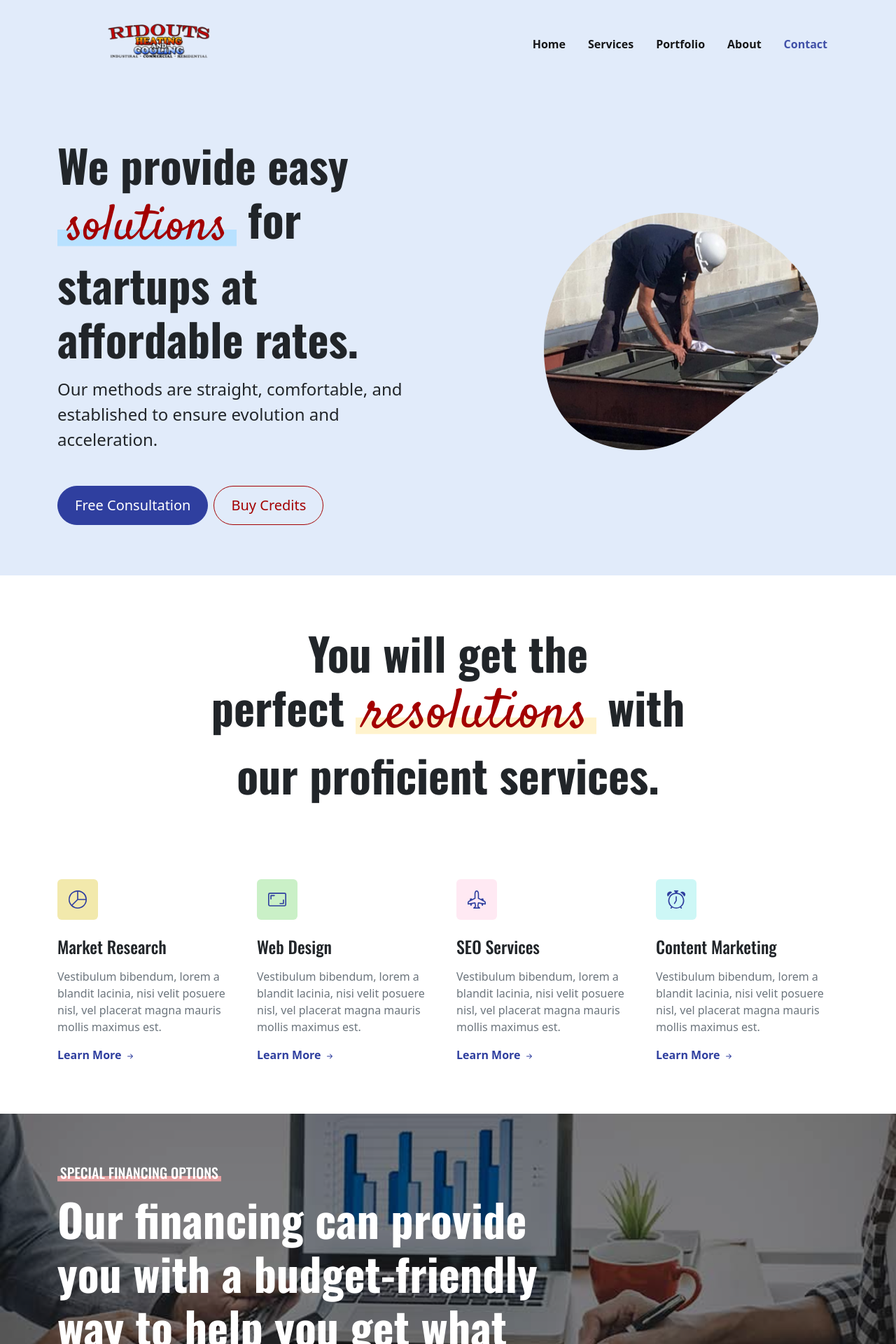
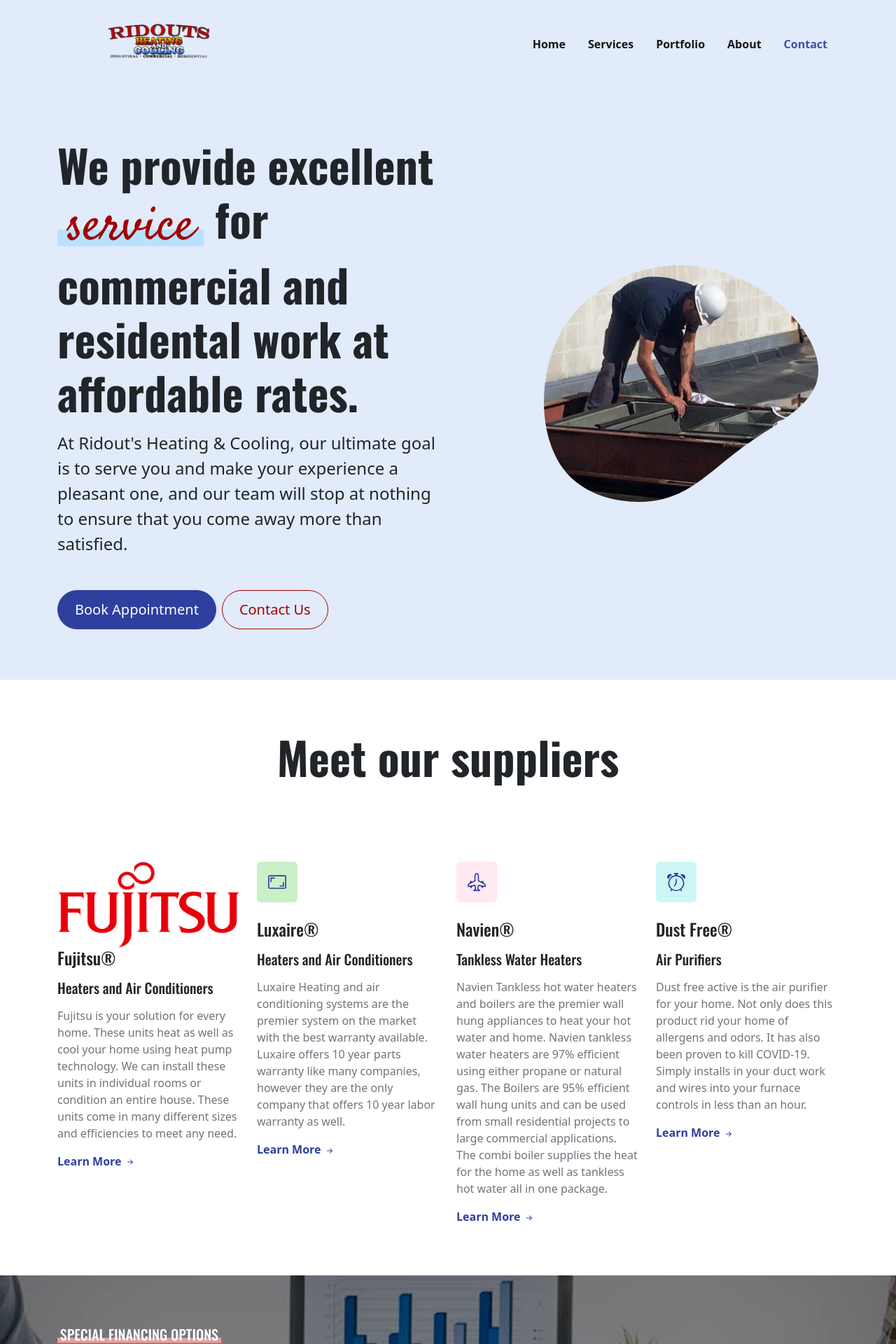
Before and after one commit to Tridout1/ridoutshvac, a Python web app: template flask/templates/homepage.html in a window 1280 px wide. Shown: the top 1920 px of the page at 70% size. Run offline with Jinja, Linux system fonts and the light colour scheme; the template is opened without the code that fills it, so the values that code supplies are empty; some libraries are stand-ins or nearby versions.

Commit message:
Suppliers info and some button links

```diff
--- a/flask/templates/homepage.html
+++ b/flask/templates/homepage.html
@@ -73,11 +73,11 @@
     <div class="container overflow-hidden">
       <div class="row gy-5 gy-lg-0 align-items-lg-center justify-content-lg-between">
         <div class="col-12 col-lg-6 order-1 order-lg-0">
-          <h1 class="display-3 fw-bolder mb-3">We provide easy <br><mark class="wave-highlight wave-highlight-blue"><span class="wave-font-hw display-2 text-accent fw-normal">solutions</span></mark> for startups at affordable rates.</h1>
-          <p class="fs-4 mb-5">Our methods are straight, comfortable, and established to ensure evolution and acceleration.</p>
+          <h1 class="display-3 fw-bolder mb-3">We provide excellent  <br><mark class="wave-highlight wave-highlight-blue"><span class="wave-font-hw display-2 text-accent fw-normal">service</span></mark> for commercial and residental work at affordable rates.</h1>
+          <p class="fs-4 mb-5">At Ridout's Heating & Cooling, our ultimate goal is to serve you and make your experience a pleasant one, and our team will stop at nothing to ensure that you come away more than satisfied.</p>
           <div class="d-grid gap-2 d-sm-flex">
-            <button type="button" class="btn btn-primary btn-2xl rounded-pill px-4 gap-3">Free Consultation</button>
-            <button type="button" class="btn btn-outline-primaryx btn-outline-accent btn-2xl rounded-pill px-4">Buy Credits</button>
+            <button type="button" onclick="window.location.href='https://customer.dispatch.me/booking?account_id=37&org_id=1195051';" class="btn btn-primary btn-2xl rounded-pill px-4 gap-3">Book Appointment</button>
+            <button type="button" onclick="window.location.href='mailto:information@ridoutshvac.com?subject=Website%20Contact%20Form';" class="btn btn-outline-primaryx btn-outline-accent btn-2xl rounded-pill px-4">Contact Us</button>
           </div>
         </div>
         <div class="col-12 col-lg-5 text-center">
@@ -96,28 +96,30 @@
       <div class="container mb-5 mb-md-6 mb-xl-10">
         <div class="row justify-content-md-center">
           <div class="col-12 col-md-10 col-lg-9 col-xl-8 col-xxl-7 text-center">
-            <h2 class="display-3 fw-bolder mb-4">You will get the <br>perfect <mark class="wave-highlight wave-highlight-yellow"><span class="wave-font-hw display-1 text-accent fw-normal">resolutions</span></mark> with our proficient services.</h2>
+            <!-- <h2 class="display-3 fw-bolder mb-4">You will get the <br>perfect
+              <mark class="wave-highlight wave-highlight-yellow"><span class="wave-font-hw display-1 text-accent fw-normal">resolutions</span></mark>
+               with our proficient services.</h2> -->
+               <h2 class="display-3 fw-bolder mb-4">Meet our suppliers</h2>
           </div>
         </div>
       </div>
 
       <div class="container overflow-hidden">
         <div class="row gy-5 gy-md-6 gx-md-4 gy-lg-0 gx-xxl-5">
+
           <div class="col-12 col-sm-6 col-lg-3">
-            <div class="badge wave-bg-yellow text-primary p-3 mb-4">
-              <svg xmlns="http://www.w3.org/2000/svg" width="26" height="26" fill="currentColor" class="bi bi-pie-chart" viewBox="0 0 16 16">
-                <path d="M7.5 1.018a7 7 0 0 0-4.79 11.566L7.5 7.793V1.018zm1 0V7.5h6.482A7.001 7.001 0 0 0 8.5 1.018zM14.982 8.5H8.207l-4.79 4.79A7 7 0 0 0 14.982 8.5zM0 8a8 8 0 1 1 16 0A8 8 0 0 1 0 8z" />
-              </svg>
-            </div>
-            <h4 class="mb-3">Market Research</h4>
-            <p class="mb-3 text-secondary">Vestibulum bibendum, lorem a blandit lacinia, nisi velit posuere nisl, vel placerat magna mauris mollis maximus est.</p>
-            <a href="#!" class="fw-bold text-decoration-none link-primary">
+            <img class="img-fluid bsb-scale-up bsb-hover-scale" loading="lazy" src="./static/img/branding/Fujitsu-Logo.png" alt="">
+            <h4 class="mb-3">Fujitsu®</h4>
+            <h5 class="mb-3">Heaters and Air Conditioners</h5>
+            <p class="mb-3 text-secondary">Fujitsu is your solution for every home. These units heat as well as cool your home using heat pump technology. We can install these units in individual rooms or condition an entire house. These units come in many different sizes and efficiencies to meet any need.</p>
+            <a href="https://www.fujitsugeneral.com/" class="fw-bold text-decoration-none link-primary">
               Learn More
               <svg xmlns="http://www.w3.org/2000/svg" width="16" height="16" fill="currentColor" class="bi bi-arrow-right-short" viewBox="0 0 16 16">
                 <path fill-rule="evenodd" d="M4 8a.5.5 0 0 1 .5-.5h5.793L8.146 5.354a.5.5 0 1 1 .708-.708l3 3a.5.5 0 0 1 0 .708l-3 3a.5.5 0 0 1-.708-.708L10.293 8.5H4.5A.5.5 0 0 1 4 8z" />
               </svg>
             </a>
           </div>
+
           <div class="col-12 col-sm-6 col-lg-3">
             <div class="badge wave-bg-green text-primary p-3 mb-4">
               <svg xmlns="http://www.w3.org/2000/svg" width="26" height="26" fill="currentColor" class="bi bi-aspect-ratio" viewBox="0 0 16 16">
@@ -125,30 +127,34 @@
                 <path d="M2 4.5a.5.5 0 0 1 .5-.5h3a.5.5 0 0 1 0 1H3v2.5a.5.5 0 0 1-1 0v-3zm12 7a.5.5 0 0 1-.5.5h-3a.5.5 0 0 1 0-1H13V8.5a.5.5 0 0 1 1 0v3z" />
               </svg>
             </div>
-            <h4 class="mb-3">Web Design</h4>
-            <p class="mb-3 text-secondary">Vestibulum bibendum, lorem a blandit lacinia, nisi velit posuere nisl, vel placerat magna mauris mollis maximus est.</p>
-            <a href="#!" class="fw-bold text-decoration-none link-primary">
+            <h4 class="mb-3">Luxaire®</h4>
+            <h5 class="mb-3">Heaters and Air Conditioners</h5>
+            <p class="mb-3 text-secondary">Luxaire Heating and air conditioning systems are the premier system on the market with the best warranty available. Luxaire offers 10 year parts warranty like many companies, however they are the only company that offers 10 year labor warranty as well.</p>
+            <a href="https://www.luxaire.com/" class="fw-bold text-decoration-none link-primary">
               Learn More
               <svg xmlns="http://www.w3.org/2000/svg" width="16" height="16" fill="currentColor" class="bi bi-arrow-right-short" viewBox="0 0 16 16">
                 <path fill-rule="evenodd" d="M4 8a.5.5 0 0 1 .5-.5h5.793L8.146 5.354a.5.5 0 1 1 .708-.708l3 3a.5.5 0 0 1 0 .708l-3 3a.5.5 0 0 1-.708-.708L10.293 8.5H4.5A.5.5 0 0 1 4 8z" />
               </svg>
             </a>
           </div>
+
           <div class="col-12 col-sm-6 col-lg-3">
             <div class="badge wave-bg-pink text-primary p-3 mb-4">
               <svg xmlns="http://www.w3.org/2000/svg" width="26" height="26" fill="currentColor" class="bi bi-airplane-engines" viewBox="0 0 16 16">
                 <path d="M8 0c-.787 0-1.292.592-1.572 1.151A4.347 4.347 0 0 0 6 3v3.691l-2 1V7.5a.5.5 0 0 0-.5-.5h-1a.5.5 0 0 0-.5.5v1.191l-1.17.585A1.5 1.5 0 0 0 0 10.618V12a.5.5 0 0 0 .582.493l1.631-.272.313.937a.5.5 0 0 0 .948 0l.405-1.214 2.21-.369.375 2.253-1.318 1.318A.5.5 0 0 0 5.5 16h5a.5.5 0 0 0 .354-.854l-1.318-1.318.375-2.253 2.21.369.405 1.214a.5.5 0 0 0 .948 0l.313-.937 1.63.272A.5.5 0 0 0 16 12v-1.382a1.5 1.5 0 0 0-.83-1.342L14 8.691V7.5a.5.5 0 0 0-.5-.5h-1a.5.5 0 0 0-.5.5v.191l-2-1V3c0-.568-.14-1.271-.428-1.849C9.292.591 8.787 0 8 0ZM7 3c0-.432.11-.979.322-1.401C7.542 1.159 7.787 1 8 1c.213 0 .458.158.678.599C8.889 2.02 9 2.569 9 3v4a.5.5 0 0 0 .276.447l5.448 2.724a.5.5 0 0 1 .276.447v.792l-5.418-.903a.5.5 0 0 0-.575.41l-.5 3a.5.5 0 0 0 .14.437l.646.646H6.707l.647-.646a.5.5 0 0 0 .14-.436l-.5-3a.5.5 0 0 0-.576-.411L1 11.41v-.792a.5.5 0 0 1 .276-.447l5.448-2.724A.5.5 0 0 0 7 7V3Z" />
               </svg>
             </div>
-            <h4 class="mb-3">SEO Services</h4>
-            <p class="mb-3 text-secondary">Vestibulum bibendum, lorem a blandit lacinia, nisi velit posuere nisl, vel placerat magna mauris mollis maximus est.</p>
-            <a href="#!" class="fw-bold text-decoration-none link-primary">
+            <h4 class="mb-3">Navien®</h4>
+            <h5 class="mb-3">Tankless Water Heaters</h5>
+            <p class="mb-3 text-secondary">Navien Tankless hot water heaters and boilers are the premier wall hung appliances to heat your hot water and home. Navien tankless water heaters are 97% efficient using either propane or natural gas. The Boilers are 95% efficient wall hung units and can be used from small residential projects to large commercial applications. The combi boiler supplies the heat for the home as well as tankless hot water all in one package.</p>
+            <a href="https://www.navieninc.com/" class="fw-bold text-decoration-none link-primary">
               Learn More
               <svg xmlns="http://www.w3.org/2000/svg" width="16" height="16" fill="currentColor" class="bi bi-arrow-right-short" viewBox="0 0 16 16">
                 <path fill-rule="evenodd" d="M4 8a.5.5 0 0 1 .5-.5h5.793L8.146 5.354a.5.5 0 1 1 .708-.708l3 3a.5.5 0 0 1 0 .708l-3 3a.5.5 0 0 1-.708-.708L10.293 8.5H4.5A.5.5 0 0 1 4 8z" />
               </svg>
             </a>
           </div>
+
           <div class="col-12 col-sm-6 col-lg-3">
             <div class="badge wave-bg-cyan text-primary p-3 mb-4">
               <svg xmlns="http://www.w3.org/2000/svg" width="26" height="26" fill="currentColor" class="bi bi-alarm" viewBox="0 0 16 16">
@@ -156,9 +162,10 @@
                 <path d="M6.5 0a.5.5 0 0 0 0 1H7v1.07a7.001 7.001 0 0 0-3.273 12.474l-.602.602a.5.5 0 0 0 .707.708l.746-.746A6.97 6.97 0 0 0 8 16a6.97 6.97 0 0 0 3.422-.892l.746.746a.5.5 0 0 0 .707-.708l-.601-.602A7.001 7.001 0 0 0 9 2.07V1h.5a.5.5 0 0 0 0-1h-3zm1.038 3.018a6.093 6.093 0 0 1 .924 0 6 6 0 1 1-.924 0zM0 3.5c0 .753.333 1.429.86 1.887A8.035 8.035 0 0 1 4.387 1.86 2.5 2.5 0 0 0 0 3.5zM13.5 1c-.753 0-1.429.333-1.887.86a8.035 8.035 0 0 1 3.527 3.527A2.5 2.5 0 0 0 13.5 1z" />
               </svg>
             </div>
-            <h4 class="mb-3">Content Marketing</h4>
-            <p class="mb-3 text-secondary">Vestibulum bibendum, lorem a blandit lacinia, nisi velit posuere nisl, vel placerat magna mauris mollis maximus est.</p>
-            <a href="#!" class="fw-bold text-decoration-none link-primary">
+            <h4 class="mb-3">Dust Free®</h4>
+            <h5 class="mb-3">Air Purifiers</h5>
+            <p class="mb-3 text-secondary">Dust free active is the air purifier for your home.  Not only does this product rid your home of allergens and odors.  It has also been proven to kill COVID-19.  Simply installs in your duct work and wires into your furnace controls in less than an hour.</p>
+            <a href="http://dustfree.com/" class="fw-bold text-decoration-none link-primary">
               Learn More
               <svg xmlns="http://www.w3.org/2000/svg" width="16" height="16" fill="currentColor" class="bi bi-arrow-right-short" viewBox="0 0 16 16">
                 <path fill-rule="evenodd" d="M4 8a.5.5 0 0 1 .5-.5h5.793L8.146 5.354a.5.5 0 1 1 .708-.708l3 3a.5.5 0 0 1 0 .708l-3 3a.5.5 0 0 1-.708-.708L10.293 8.5H4.5A.5.5 0 0 1 4 8z" />
```
Also changed, not shown: flask/static/img/branding/Fujitsu-Logo.png (added).
